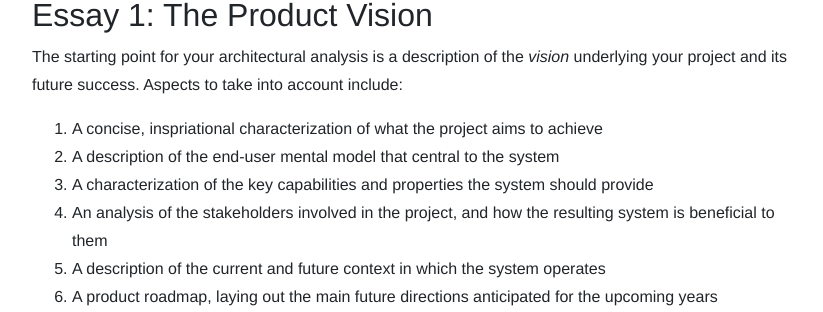
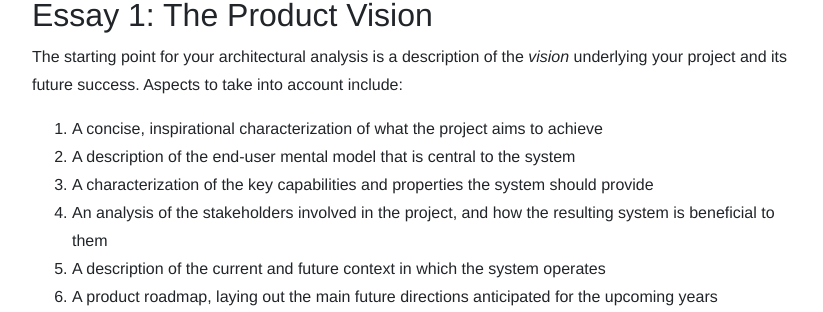
Before and after one commit to SERG-Delft/delftswa, a Jekyll site: the page built from 2020/assignment.md, in a window 1280 px wide and 900 px high, scrolled down 3083 px. Shown: the part 140-452 px from the top of the window, without its empty margins (224-1047 px from the left). Built offline with Jekyll 4.4.1, drawn with Linux system fonts in a browser that asks for light colours.

```diff
--- a/2020/assignment.md
+++ b/2020/assignment.md
@@ -108,8 +108,8 @@ We will offer a publicly visible blog through which teams can publish their essa
 The starting point for your architectural analysis is a description of the _vision_ underlying your project and its future success.
 Aspects to take into account include:
 
-1. A concise, inspriational characterization of what the project aims to achieve
-2. A description of the end-user mental model that central to the system
+1. A concise, inspirational characterization of what the project aims to achieve
+2. A description of the end-user mental model that is central to the system
 3. A characterization of the key capabilities and properties the system should provide
 4. An analysis of the stakeholders involved in the project, and how the resulting system is beneficial to them
 5. A description of the current and future context in which the system operates
```
Also changed, not shown: 2020/index.md (+2 -2 lines).
